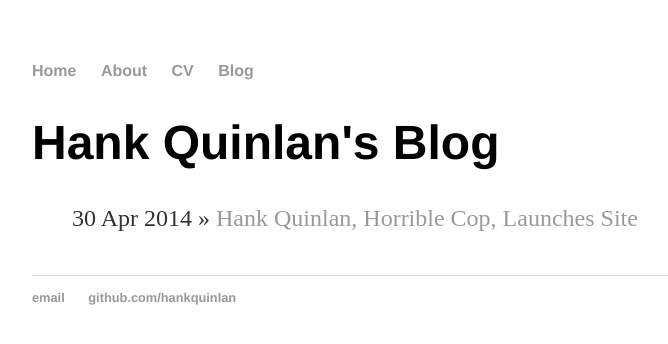
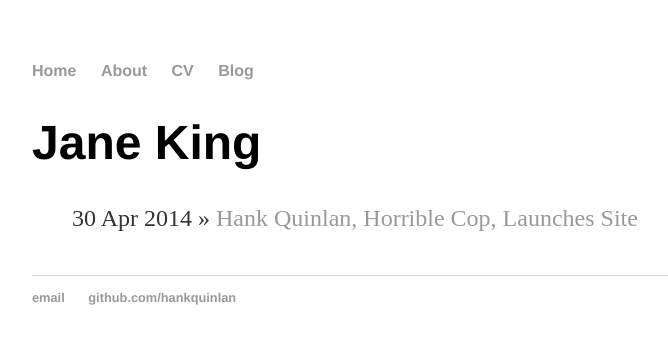
Before and after one commit to MengsD/mengsd.github.io, a Jekyll site: the page built from blog/index.html, in a window 1280 px wide. Shown: the top 344 px of the page, without its empty margins (160-828 px from the left). Built offline with Jekyll 4.4.1, drawn with Linux system fonts in a browser that asks for light colours.

Commit message:
Update index.html

```diff
--- a/blog/index.html
+++ b/blog/index.html
@@ -1,6 +1,6 @@
 ---
 layout: default
-title: Hank Quinlan's Blog
+title: Jane King
 ---
 <h1>{{ page.title }}</h1>
 <ul class="posts">
```
